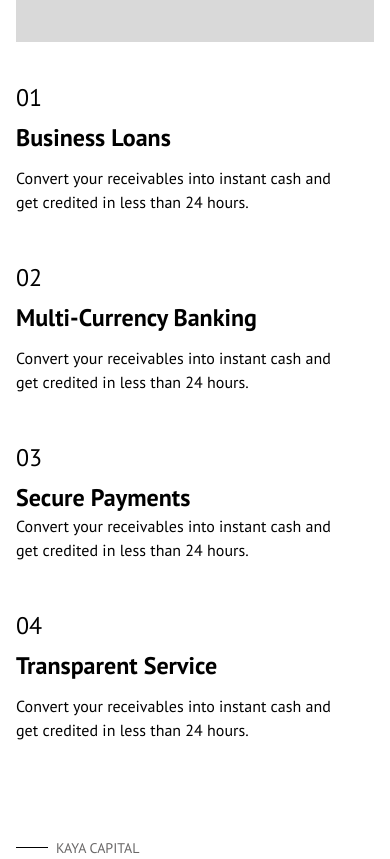
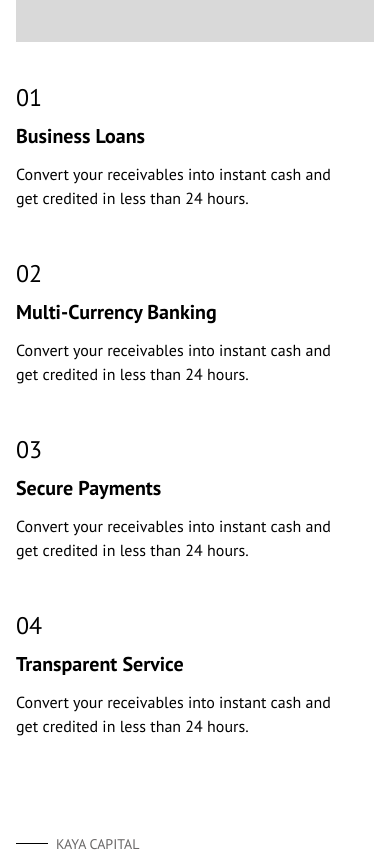
Before and after one commit to Kaya-Africa-Technology/kp-web, a Next.js app: page / in a window 390 px wide. Shown: the part 1220-2079 px from the top of the page. Built offline with nearby package versions, Linux system fonts and the light colour scheme.

Commit message:
fix: text size on the whykaya section

```diff
--- a/Components/Landing/WhyKaya.jsx
+++ b/Components/Landing/WhyKaya.jsx
@@ -15,22 +15,22 @@ function WhyKaya() {
                 <div className='grid grid-cols-1 lg:grid-cols-2 lg:gap-y-20 gap-y-12'>
                     <div>
                         <h1 className="mb-2 text-2xl text-left w-9 lg:text-3xl">01</h1>
-                        <h2 className="mb-3 text-2xl font-bold text-left">Business Loans</h2>
+                        <h2 className="mb-3 text-xl font-bold text-left lg:text-2xl">Business Loans</h2>
                         <p className="h-12 text-base w-80" >Convert your receivables into instant cash and get credited in less than 24 hours.</p>
                     </div>
                     <div>
                         <h1 className="mb-2 text-2xl text-left w-9 lg:text-3xl">02</h1>
-                        <h2 className="mb-3 text-2xl font-bold text-left ">Multi-Currency Banking</h2>
+                        <h2 className="mb-3 text-xl font-bold text-left lg:text-2xl">Multi-Currency Banking</h2>
                         <p className="h-12 text-base w-80" >Convert your receivables into instant cash and get credited in less than 24 hours.</p>
                     </div>
                     <div>
                         <h1 className="mb-2 text-2xl text-left w-9 lg:text-3xl">03</h1>
-                        <h2 className="text-2xl font-bold text-left gitmb-3">Secure Payments</h2>
+                        <h2 className="mb-3 text-xl font-bold text-left lg:text-2xl">Secure Payments</h2>
                         <p className="h-12 text-base w-80" >Convert your receivables into instant cash and get credited in less than 24 hours.</p>
                     </div>
                     <div>
                         <h1 className="mb-2 text-2xl text-left w-9 lg:text-3xl">04</h1>
-                        <h2 className="mb-3 text-2xl font-bold text-left">Transparent Service</h2>
+                        <h2 className="mb-3 text-xl font-bold text-left lg:text-2xl">Transparent Service</h2>
                         <p className="h-12 text-base w-80" >Convert your receivables into instant cash and get credited in less than 24 hours.</p>
                     </div>
             </div>
```
